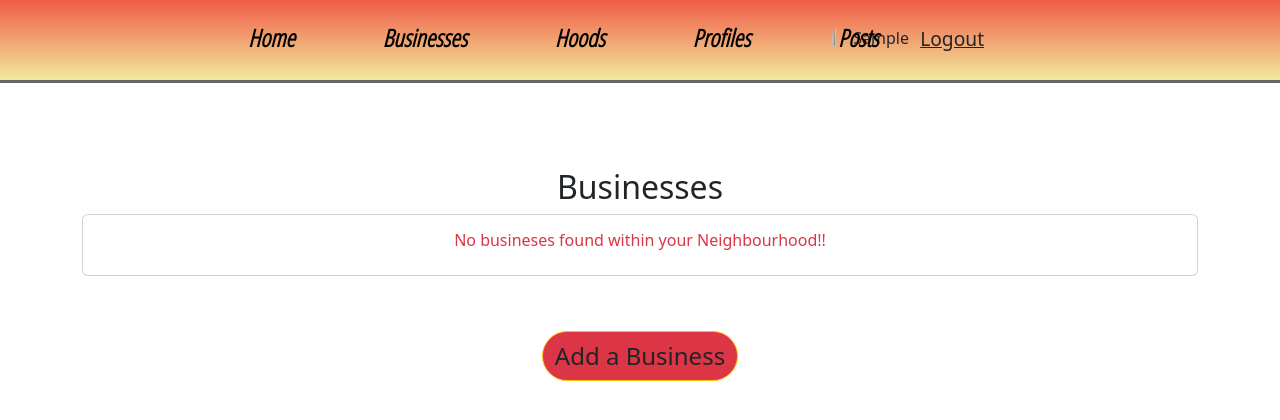
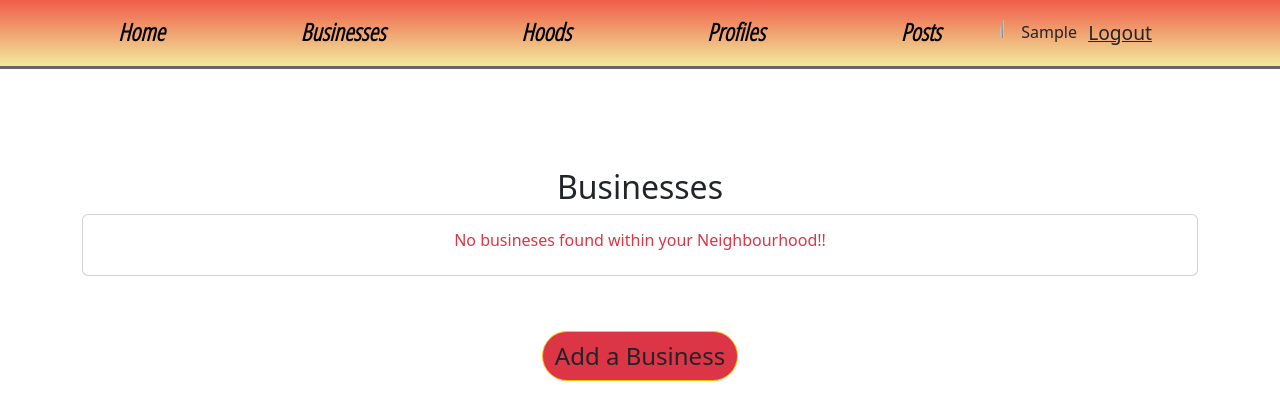
Before and after one commit to jobkarani/neighborhood, a Django app: page /busineses/ in a window 1280 px wide. Shown: the top 420 px of the page. Run offline with Django 3.2, Linux system fonts and the light colour scheme; the visitor is signed in with stand-in values (Sample User, id 1); data comes from the database, SQL or seed files in the repository; data that the repository does not hold is empty; some libraries are stand-ins or nearby versions; some web fonts are replaced.

Commit message:
styles navbar

```diff
--- a/app/templates/navbar.html
+++ b/app/templates/navbar.html
@@ -1,23 +1,23 @@
 <style>
-    .ayub {
-        margin-left: 15%;
-        width: 50%;
-    }
-
     .pad a {
         margin-left: 10%;
         margin-right: 10%;
+
     }
 
-    .sign {
-        padding-left: 5%;
+    .pad {
+        width: 60%;
+        margin-left: 5%;
+    }
+
+
+    .log {
+        margin-right: 10%;
     }
 </style>
 
 <nav class="navbar navbar-expand-lg navbar-light  fixed-top navi"
     style=" background: linear-gradient(to top , #f0ea9c, #f05c48);border-bottom : inset #161516;">
-    <nav class="navbar navbar-expand-lg navbar-light bg-inherit ayub">
-        <div class="container-fluid">
     <div class="collapse navbar-collapse" id="navbarNavAltMarkup">
         <div class="navbar-nav pad">
             <a class="nav-link active" aria-current="page" href="/" style="font-family: Open Sans Condensed, sans-serif;
@@ -47,13 +47,12 @@
                     padding-top: 1%;" href="/post/">Posts</a>
         </div>
     </div>
-        </div>
-    </nav>
+
 
     <!-- Adding a search form  -->
 
     <!-- search form end -->
-    <a class="nav-link text-dark prof" href="/profile">
+    <a class="nav-link active text-dark prof" href="/profile">
 
         <div class="user">
             {% if user.is_authenticated %}
@@ -65,6 +64,6 @@
             {% endif %}
         </div>
         <div class="log">
-            <a class="nav-item text-dark" style="font-size: larger;" href="/logout/">Logout</a>
+            <a class="nav-item text-dark" style="font-size: larger; list-style-type: none;" href="/logout/">Logout</a>
         </div>
 </nav>
```
Also changed, not shown: Neighbourhood/settings.py (+17 -8 lines). Lines whose indentation alone changed are shown as unchanged.
